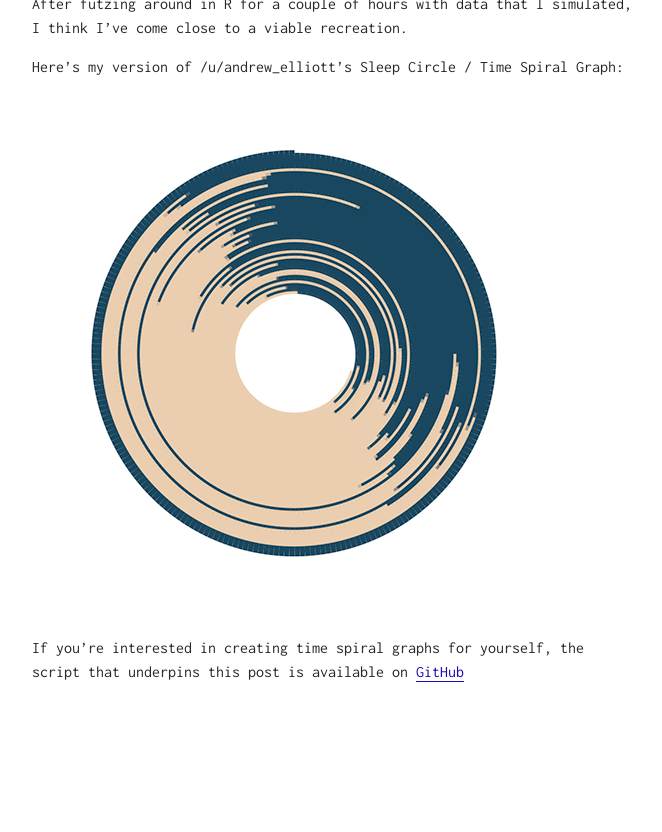
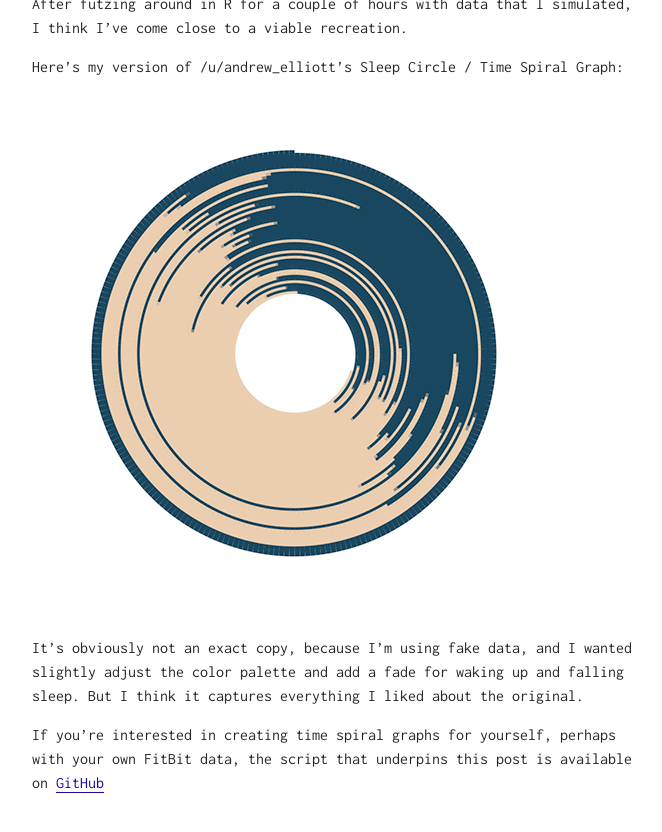
Before and after one commit to maxhumber/maxhumber.com, a Jekyll site: the page built from _posts/2016-12-31-sleep-circle.md, in a window 1280 px wide and 900 px high, scrolled down 1690 px. Shown: the top 832 px of the window, without its empty margins (308-970 px from the left). Built offline with Jekyll 4.4.1, drawn with Linux system fonts in a browser that asks for light colours; our own code applies the rules of GitHub Pages for plain Markdown files; before the commit the page ends 2479 px from its top, so only the background shows below that.

Commit message:
Add fake explanation

```diff
--- a/_posts/2016-12-31-sleep-circle.md
+++ b/_posts/2016-12-31-sleep-circle.md
@@ -20,4 +20,6 @@ Here's my version of /u/andrew_elliott's Sleep Circle / Time Spiral Graph:
 
 ![](/assets/img/sleep_recreated2.png)
 
-If you're interested in creating time spiral graphs for yourself, the script that underpins this post is available on [GitHub](https://github.com/maxhumber/sleep_circle/blob/master/sleep_circle.R)
+It's obviously not an exact copy, because I'm using fake data, and I wanted slightly adjust the color palette and add a fade for waking up and falling sleep. But I think it captures everything I liked about the original.
+
+If you're interested in creating time spiral graphs for yourself, perhaps with your own FitBit data, the script that underpins this post is available on [GitHub](https://github.com/maxhumber/sleep_circle/blob/master/sleep_circle.R)
```
